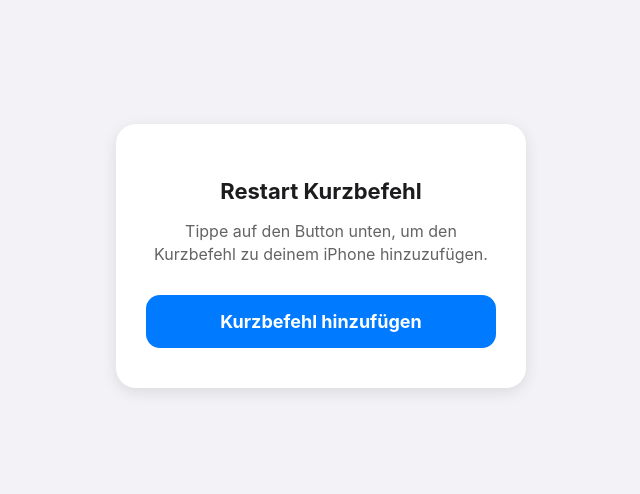
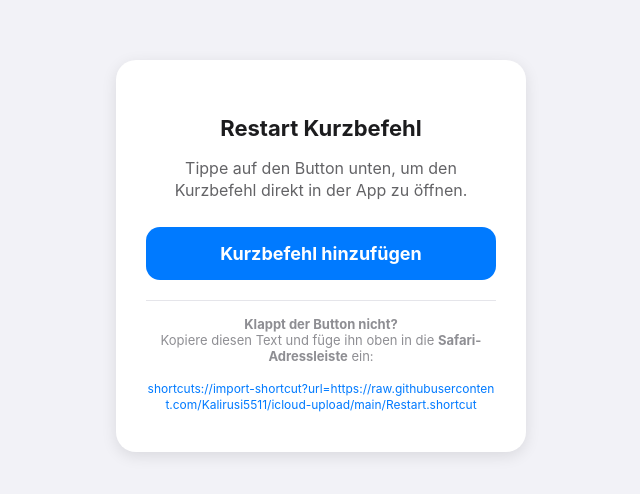
Before and after one commit to Kalirusi5511/icloud-upload, a plain HTML site: page index.html in a window 1280 px wide. Shown: the part 144-638 px from the top of the page, without its empty margins (319-959 px from the left). Drawn offline with Linux system fonts and the light colour scheme.

Commit message:
Update index.html

```diff
--- a/index.html
+++ b/index.html
@@ -11,9 +11,11 @@
             display: flex;
             justify-content: center;
             align-items: center;
-            height: 100vh;
+            min-height: 100vh;
             margin: 0;
             text-align: center;
+            padding: 20px;
+            box-sizing: border-box;
         }
         .container {
             background-color: white;
@@ -21,7 +23,7 @@
             border-radius: 20px;
             box-shadow: 0 4px 15px rgba(0,0,0,0.1);
             max-width: 350px;
-            width: 90%;
+            width: 100%;
         }
         h1 {
             font-size: 22px;
@@ -31,7 +33,7 @@
         p {
             font-size: 16px;
             color: #636366;
-            margin-bottom: 30px;
+            margin-bottom: 25px;
             line-height: 1.4;
         }
         .btn {
@@ -44,9 +46,23 @@
             font-size: 18px;
             font-weight: bold;
             transition: background-color 0.2s;
+            margin-bottom: 15px;
         }
         .btn:active {
             background-color: #005bb5;
+        }
+        .fallback-text {
+            font-size: 13px;
+            color: #8e8e93;
+            margin-top: 20px;
+            border-top: 1px solid #e5e5ea;
+            padding-top: 15px;
+        }
+        .fallback-link {
+            color: #007aff;
+            word-break: break-all;
+            font-size: 12px;
+            user-select: all; /* Macht es einfach, den Text zu markieren */
         }
     </style>
 </head>
@@ -54,10 +70,17 @@
 
     <div class="container">
         <h1>Restart Kurzbefehl</h1>
-        <p>Tippe auf den Button unten, um den Kurzbefehl zu deinem iPhone hinzuzufügen.</p>
+        <p>Tippe auf den Button unten, um den Kurzbefehl direkt in der App zu öffnen.</p>
 
-        <!-- Der perfekte Raw-Link ist hier eingebaut -->
-        <a href="shortcuts://import-shortcut?url=https://github.com/Kalirusi5511/icloud-upload/raw/refs/heads/main/Restart.shortcut" class="btn">Kurzbefehl hinzufügen</a>
+        <!-- Der direkte App-Öffnen-Link mit dem funktionierenden Raw-Link -->
+        <a href="shortcuts://import-shortcut?url=https://raw.githubusercontent.com/Kalirusi5511/icloud-upload/main/Restart.shortcut" class="btn">Kurzbefehl hinzufügen</a>
+
+        <div class="fallback-text">
+            <strong>Klappt der Button nicht?</strong><br>
+            Kopiere diesen Text und füge ihn oben in die <b>Safari-Adressleiste</b> ein:
+            <br><br>
+            <span class="fallback-link">shortcuts://import-shortcut?url=https://raw.githubusercontent.com/Kalirusi5511/icloud-upload/main/Restart.shortcut</span>
+        </div>
     </div>
 
 </body>
```
